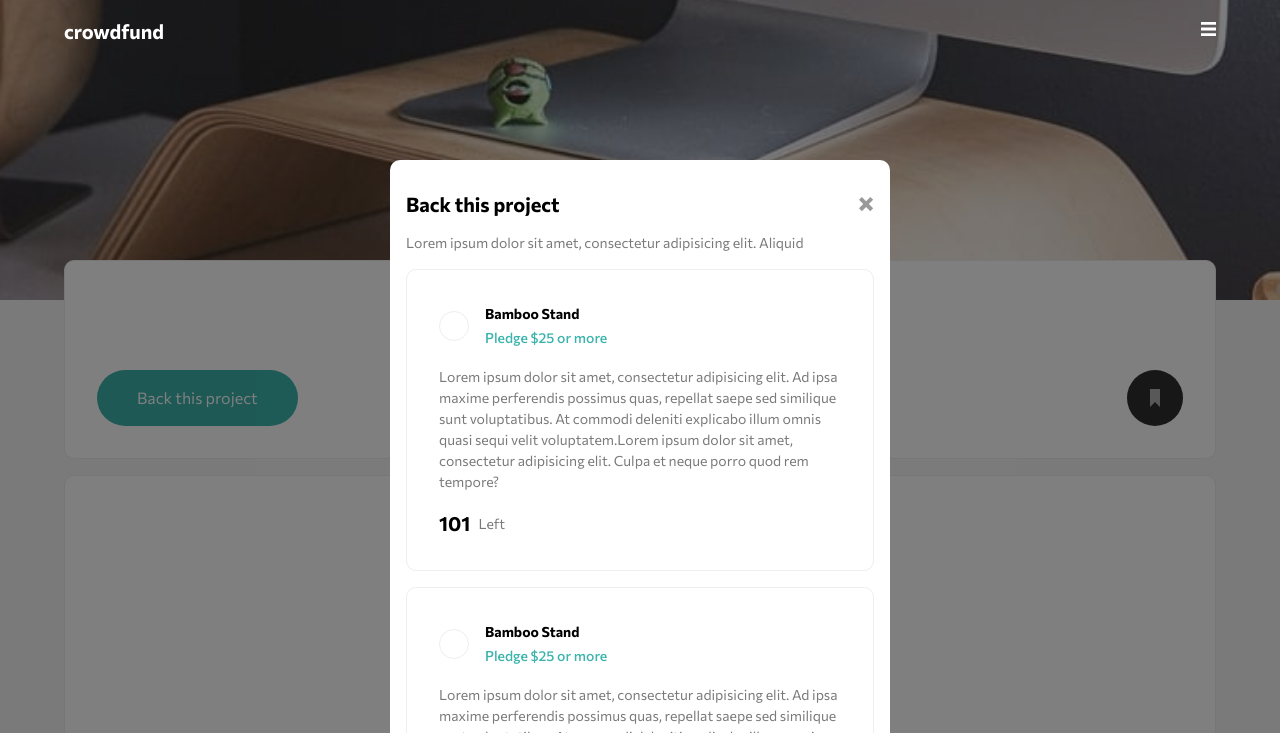
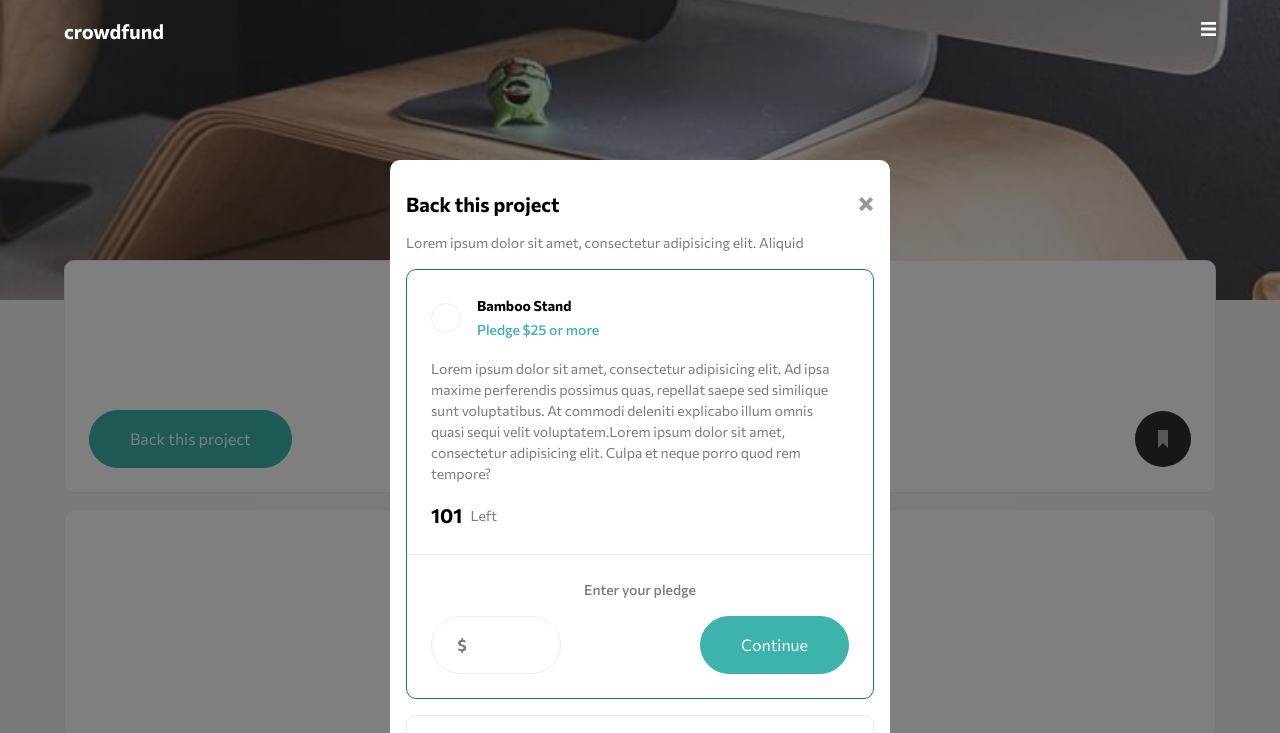
Before and after one commit to pullupjumper/crowdfunding, a website built with webpack: page src/pages/index.html in a window 1280 px wide. Shown: the top 733 px of the page. Built offline with nearby package versions, Linux system fonts and the light colour scheme.

Commit message:
Added number and updated c-card.

```diff
--- a/src/pages/index.html
+++ b/src/pages/index.html
@@ -35,11 +35,12 @@
       <h3 class="c-modal__title">Back this project</h3>
       <a href="#" class="c-modal__close"></a>
     </div>
-    <div class="c-modal__content">
+    <div class="c-modal__body">
       <p>Lorem ipsum dolor sit amet, consectetur adipisicing elit. Aliquid</p>
       <ul class="l-list l-list--pledge">
         <li class="l-list__item">
-          <div class="c-card">
+          <div class="c-card c-card--pledge c-card--pledge-active">
+            <div class="c-card__body">
               <div class="c-pledge">
                 <label class="c-checkbox">
                   <input type="checkbox" class="c-checkbox__input">
@@ -49,16 +50,31 @@
                   <span>Pledge $25 or more</span>
                 </span>
                 </label>
-              <p class="c-pledge__text">Lorem ipsum dolor sit amet, consectetur adipisicing elit. Ad ipsa maxime perferendis possimus quas, repellat saepe sed similique sunt voluptatibus. At commodi deleniti explicabo illum omnis quasi sequi velit voluptatem.Lorem ipsum dolor sit amet, consectetur adipisicing elit. Culpa et neque porro quod rem tempore?</p>
+                <p class="c-pledge__text">Lorem ipsum dolor sit amet, consectetur adipisicing elit. Ad ipsa maxime
+                  perferendis possimus quas, repellat saepe sed similique sunt voluptatibus. At commodi deleniti explicabo
+                  illum omnis quasi sequi velit voluptatem.Lorem ipsum dolor sit amet, consectetur adipisicing elit. Culpa
+                  et neque porro quod rem tempore?</p>
                 <div class="c-pledge__remain">
                   <span>101</span>
                   <span>Left</span>
                 </div>
               </div>
             </div>
+            <div class="c-card__footer">
+              <h4>Enter your pledge</h4>
+              <div class="l-formContainer">
+                <div class="c-number">
+                  <span class="c-number__hint">$</span>
+                  <input class="c-number__input" type="number">
+                </div>
+                <a href="#" class="c-btn c-btn--primary">Continue</a>
+              </div>
+            </div>
+          </div>
         </li>
         <li class="l-list__item">
           <div class="c-card">
+            <div class="c-card__body">
               <div class="c-pledge">
                 <label class="c-checkbox">
                   <input type="checkbox" class="c-checkbox__input">
@@ -68,16 +84,21 @@
                   <span>Pledge $25 or more</span>
                 </span>
                 </label>
-              <p class="c-pledge__text">Lorem ipsum dolor sit amet, consectetur adipisicing elit. Ad ipsa maxime perferendis possimus quas, repellat saepe sed similique sunt voluptatibus. At commodi deleniti explicabo illum omnis quasi sequi velit voluptatem.Lorem ipsum dolor sit amet, consectetur adipisicing elit. Culpa et neque porro quod rem tempore?</p>
+                <p class="c-pledge__text">Lorem ipsum dolor sit amet, consectetur adipisicing elit. Ad ipsa maxime
+                  perferendis possimus quas, repellat saepe sed similique sunt voluptatibus. At commodi deleniti explicabo
+                  illum omnis quasi sequi velit voluptatem.Lorem ipsum dolor sit amet, consectetur adipisicing elit. Culpa
+                  et neque porro quod rem tempore?</p>
                 <div class="c-pledge__remain">
                   <span>101</span>
                   <span>Left</span>
                 </div>
               </div>
             </div>
+          </div>
         </li>
         <li class="l-list__item">
           <div class="c-card">
+            <div class="c-card__body">
               <div class="c-pledge">
                 <label class="c-checkbox">
                   <input type="checkbox" class="c-checkbox__input">
@@ -87,16 +108,21 @@
                   <span>Pledge $25 or more</span>
                 </span>
                 </label>
-              <p class="c-pledge__text">Lorem ipsum dolor sit amet, consectetur adipisicing elit. Ad ipsa maxime perferendis possimus quas, repellat saepe sed similique sunt voluptatibus. At commodi deleniti explicabo illum omnis quasi sequi velit voluptatem.Lorem ipsum dolor sit amet, consectetur adipisicing elit. Culpa et neque porro quod rem tempore?</p>
+                <p class="c-pledge__text">Lorem ipsum dolor sit amet, consectetur adipisicing elit. Ad ipsa maxime
+                  perferendis possimus quas, repellat saepe sed similique sunt voluptatibus. At commodi deleniti explicabo
+                  illum omnis quasi sequi velit voluptatem.Lorem ipsum dolor sit amet, consectetur adipisicing elit. Culpa
+                  et neque porro quod rem tempore?</p>
                 <div class="c-pledge__remain">
                   <span>101</span>
                   <span>Left</span>
                 </div>
               </div>
             </div>
+          </div>
         </li>
         <li class="l-list__item">
           <div class="c-card">
+            <div class="c-card__body">
               <div class="c-pledge">
                 <label class="c-checkbox">
                   <input type="checkbox" class="c-checkbox__input">
@@ -106,15 +132,18 @@
                   <span>Pledge $25 or more</span>
                 </span>
                 </label>
-              <p class="c-pledge__text">Lorem ipsum dolor sit amet, consectetur adipisicing elit. Ad ipsa maxime perferendis possimus quas, repellat saepe sed similique sunt voluptatibus. At commodi deleniti explicabo illum omnis quasi sequi velit voluptatem.Lorem ipsum dolor sit amet, consectetur adipisicing elit. Culpa et neque porro quod rem tempore?</p>
+                <p class="c-pledge__text">Lorem ipsum dolor sit amet, consectetur adipisicing elit. Ad ipsa maxime
+                  perferendis possimus quas, repellat saepe sed similique sunt voluptatibus. At commodi deleniti explicabo
+                  illum omnis quasi sequi velit voluptatem.Lorem ipsum dolor sit amet, consectetur adipisicing elit. Culpa
+                  et neque porro quod rem tempore?</p>
                 <div class="c-pledge__remain">
                   <span>101</span>
                   <span>Left</span>
                 </div>
               </div>
             </div>
+          </div>
         </li>
-
       </ul>
     </div>
   </div>
@@ -122,8 +151,10 @@
 <section class="l-container" style="position: relative">
   <div class="l-content">
     <div class="c-card">
+      <div class="c-card__body">
         <h2 class="c-card__title">Mastercraft Bamboo Monitor Riser</h2>
         <p class="c-card__text">A beautiful & handcrafted monitor stand to reduce neck and eye strain.</p>
+      </div>
       <div class="c-card__footer">
         <a href="#" class="c-btn c-btn--primary">Back this project</a>
         <a href="#" class="c-bookmark c-bookmark-clicked">
@@ -133,6 +164,7 @@
       </div>
     </div>
     <div class="c-card">
+      <div class="c-card__body">
         <ul class="l-list l-list--counter">
           <li class="l-list__item">
             <div class="c-counter">
@@ -153,22 +185,32 @@
             </div>
           </li>
         </ul>
+      </div>
+      <div class="c-card__footer">
         <div class="c-progressbar">
           <div class="c-progressbar__inner"></div>
         </div>
       </div>
+    </div>
     <div class="c-card c-card--sub">
+      <div class="c-card__body">
         <h2 class="c-card__title">About this project</h2>
-      <p class="c-card__text">The Mastercraft Bamboo Monitor Riser is a sturdy and stylish platform that elevates your screen to a more comfortable viewing height. Placing your monitor at eye level has the potential to improve  your posture and make you more comfortable while at work, helping you stay focused on the task at hand.</p>
-      <p class="c-card__text">Featuring artisan craftsmanship, the simplicity of design creates extra desk space below your computer to allow notepads, pens, and USB sticks to be stored under the stand.</p>
+        <p class="c-card__text">The Mastercraft Bamboo Monitor Riser is a sturdy and stylish platform that elevates your
+          screen to a more comfortable viewing height. Placing your monitor at eye level has the potential to improve your
+          posture and make you more comfortable while at work, helping you stay focused on the task at hand.</p>
+        <p class="c-card__text">Featuring artisan craftsmanship, the simplicity of design creates extra desk space below
+          your computer to allow notepads, pens, and USB sticks to be stored under the stand.</p>
         <ul class="l-list">
           <li class="l-list__item">
             <div class="c-card c-card--product">
+              <div class="c-card__body">
                 <div class="c-card__title">
                   <h3>Bamboo Stand</h3>
                   <h4>Pledge $25 or more</h4>
                 </div>
-            <p class="c-card__text">You get an ergonomic stand made of natural bamboo. You've helped us launch our promotional campaign, and you’ll be added to a special Backer member list.</p>
+                <p class="c-card__text">You get an ergonomic stand made of natural bamboo. You've helped us launch our
+                  promotional campaign, and you’ll be added to a special Backer member list.</p>
+              </div>
               <div class="c-card__footer">
                 <div class="c-counter c-counter--product">
                   <h1 class="c-counter__number">101</h1>
@@ -180,11 +222,15 @@
           </li>
           <li class="l-list__item">
             <div class="c-card c-card--product">
+              <div class="c-card__body">
                 <div class="c-card__title">
                   <h3>Bamboo Stand</h3>
                   <h4>Pledge $25 or more</h4>
                 </div>
-            <p class="c-card__text">You get an ergonomic stand made of natural bamboo. You've helped us launch our promotional campaign, and you’ll be added to a special Backer member list.</p>
+                <p class="c-card__text">You get an ergonomic stand made of natural bamboo. You've helped us launch our
+                  promotional campaign, and you’ll be added to a special Backer member list.</p>
+              </div>
+
               <div class="c-card__footer">
                 <div class="c-counter c-counter--product">
                   <h1 class="c-counter__number">101</h1>
@@ -196,11 +242,14 @@
           </li>
           <li class="l-list__item">
             <div class="c-card c-card--product c-card--product-disabled">
+              <div class="c-card__body">
                 <div class="c-card__title">
                   <h3>Bamboo Stand</h3>
                   <h4>Pledge $25 or more</h4>
                 </div>
-            <p class="c-card__text">You get an ergonomic stand made of natural bamboo. You've helped us launch our promotional campaign, and you’ll be added to a special Backer member list.</p>
+                <p class="c-card__text">You get an ergonomic stand made of natural bamboo. You've helped us launch our
+                  promotional campaign, and you’ll be added to a special Backer member list.</p>
+              </div>
               <div class="c-card__footer">
                 <div class="c-counter c-counter--product c-counter--product-disabled">
                   <h1 class="c-counter__number">101</h1>
@@ -213,6 +262,7 @@
         </ul>
       </div>
     </div>
+  </div>
 </section>
 
 
--- a/src/scss/common.scss
+++ b/src/scss/common.scss
@@ -15,6 +15,7 @@
 .align-items-center {
   align-items: center;
 }
+
 
 .l-list {
 
--- a/src/scss/components/_btn.scss
+++ b/src/scss/components/_btn.scss
@@ -1,22 +1,27 @@
 .c-btn {
   display: inline-block;
   padding: 16px 40px;
+  border: 1px solid var(--clr-border);
   border-radius: 100vh;
   text-decoration: none;
 
   &.c-btn--primary {
+    border: 1px solid var(--clr-primary-300);
     color: var(--clr-white);
     background: var(--clr-primary-300);
 
     &:hover {
+      border: 1px solid var(--clr-primary-600);
       background: var(--clr-primary-600);
     }
   }
 
   &.c-btn--primary.c-btn--primary-disabled {
+    border: 1px solid var(--clr-component-disabled-bg);
     background: var(--clr-component-disabled-bg);
 
     &:hover {
+      border: 1px solid var(--clr-component-disabled-bg);
       background: var(--clr-component-disabled-bg);
     }
   }
--- a/src/scss/components/_card.scss
+++ b/src/scss/components/_card.scss
@@ -1,16 +1,20 @@
+
 .c-card {
-  padding: 32px;
   border-radius: 10px;
   border: 1px solid var(--clr-border);
   background: var(--clr-white);
 
   &__footer {
     display: flex;
+    padding: var(--padding-300);
     justify-content: space-between;
     align-items: center;
   }
 
-  &__title {
+  &__body {
+    padding: var(--padding-300);
+
+    .c-card__title {
       margin-bottom: 16px;
       text-align: center;
       font-size: var(--fs-700);
@@ -18,7 +22,7 @@
       line-height: 24px;
     }
 
-  &__text {
+    .c-card__text {
       margin-bottom: 16px;
       text-align: center;
       font-size: var(--fs-500);
@@ -26,15 +30,18 @@
       color: var(--clr-dark-grey);
     }
   }
+}
 
 .c-card.c-card--sub {
+
+  .c-card__body {
     .c-card__title, .c-card__text {
       text-align: left;
     }
   }
+}
 
 .c-card.c-card--product {
-  padding: 24px;
 
   .c-card__title {
 
@@ -74,3 +81,34 @@
     }
   }
 }
+
+.c-card.c-card--pledge {
+
+  &.c-card--pledge-active {
+    border: 1px solid var(--clr-primary-600);
+
+    .c-card__footer {
+      display: flex;
+    }
+  }
+
+  .c-card__footer {
+    display: none;
+    border-top: 1px solid var(--clr-border);
+    flex-direction: column;
+
+    h4 {
+      padding-bottom: 16px;
+      font-size: var(--fs-500);
+      font-weight: var(--fw-600);
+      color: var(--clr-dark-grey);
+    }
+
+    .l-formContainer {
+      display: flex;
+      width: 100%;
+      flex-direction: row;
+      justify-content: space-between;
+    }
+  }
+}
--- a/src/scss/components/_modal.scss
+++ b/src/scss/components/_modal.scss
@@ -23,7 +23,7 @@
     z-index: 300;
     //background: var(--clr-white);
 
-    .c-modal__content > p {
+    .c-modal__body > p {
       padding: 0 16px;
       font-size: var(--fs-500);
       color: var(--clr-dark-grey);
--- /dev/null
+++ b/src/scss/components/_number.scss
@@ -0,0 +1,32 @@
+.c-number {
+  position: relative;
+  display: flex;
+  justify-content: center;
+  padding: 16px 40px;
+  border: 1px solid var(--clr-border);
+  border-radius: 100vh;
+
+  &__input {
+    width: 48px;
+    padding: 0;
+    border: none;
+    //font-size: var(--fs-600);
+    color: var(--clr-black);
+    font-weight: var(--fw-800);
+
+    &:focus, &:active {
+      border: none;
+      box-shadow: none;
+      outline: none;
+    }
+  }
+
+  &__hint {
+    position: absolute;
+    top: 50%;
+    left: 20%;
+    transform: translateY(-50%);
+    color: var(--clr-dark-grey);
+    font-weight: var(--fw-800);
+  }
+}
--- a/src/scss/components/_progressbar.scss
+++ b/src/scss/components/_progressbar.scss
@@ -1,4 +1,6 @@
 .c-progressbar {
+  //padding: 32px;
+  width: 100%;
   border-radius: 100vh;
   background: var(--clr-component-bg);
 
--- a/src/scss/root.scss
+++ b/src/scss/root.scss
@@ -27,6 +27,8 @@
   --fw-300: 400;
   --fw-600: 500;
   --fw-800: 700;
+
+  --padding-300: 24px
 }
 
 //:root[theme='dark'] {
```
Also changed, not shown: src/scss/components/_checkbox.scss (+2 -5 lines), src/scss/index.scss (+4 -4 lines). Lines whose indentation alone changed are shown as unchanged.
